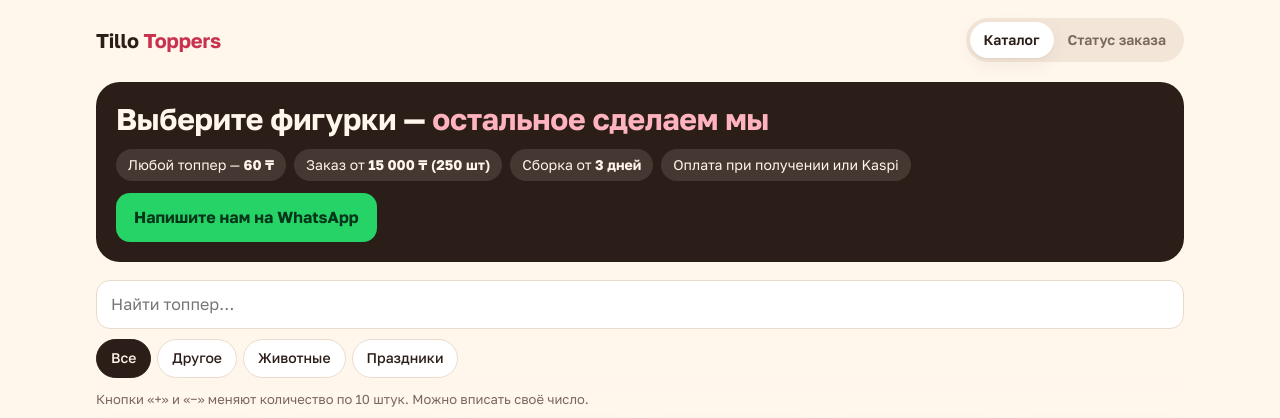
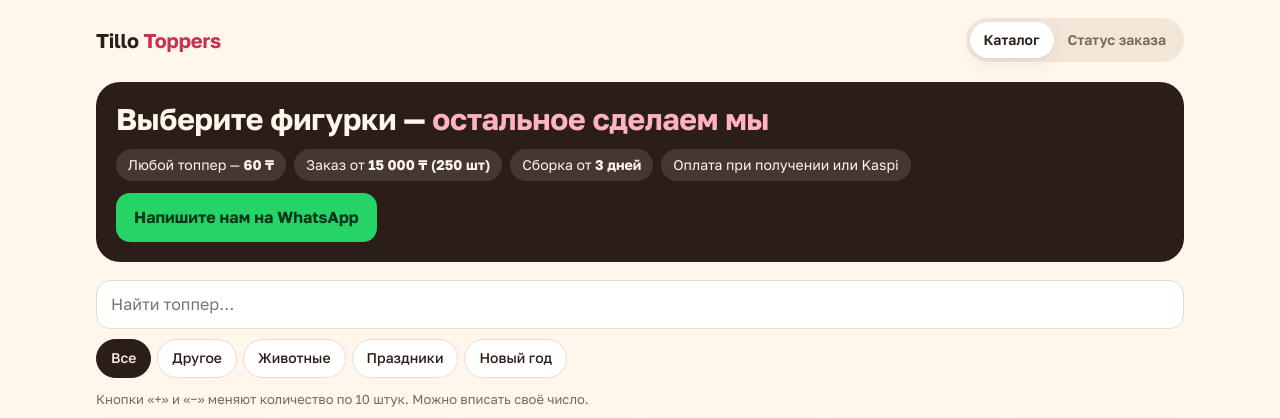
Before and after one commit to RDAtonz/toppers, a plain HTML site: page index.html in a window 1280 px wide. Shown: the top 418 px of the page. Drawn offline with Linux system fonts and the light colour scheme; a web font is replaced by a local one.

Commit message:
Update index.html

```diff
--- a/index.html
+++ b/index.html
@@ -249,7 +249,14 @@ const CATALOG = [
   { id: 'f11', name: 'Серый котёнок', cat: 'Животные', e: '🐱', c: '#E8E8EE' },
   { id: 'f12', name: 'Утка с бантиком', cat: 'Животные', e: '🦆', c: '#FDE3EC' },
   { id: 'f13', name: 'Уточка', cat: 'Животные', e: '🦆', c: '#FFF3B8' },
-  { id: 'f14', name: 'Сердце', cat: 'Праздники', e: '❤️', c: '#FBDADF' }
+  { id: 'f14', name: 'Сердце', cat: 'Праздники', e: '❤️', c: '#FBDADF' },
+  { id: 'f15', name: 'Лисёнок', cat: 'Новый год', e: '🦊', c: '#FFE3CC' },
+  { id: 'f16', name: 'Зайчик', cat: 'Новый год', e: '🐰', c: '#FDE3EC' },
+  { id: 'f17', name: 'Белый мишка', cat: 'Новый год', e: '🐻‍❄️', c: '#E8F0FA' },
+  { id: 'f18', name: 'Совушка', cat: 'Новый год', e: '🦉', c: '#F3DFC8' },
+  { id: 'f19', name: 'Подарок', cat: 'Новый год', e: '🎁', c: '#FFE3CC' },
+  { id: 'f20', name: 'Пингвин', cat: 'Новый год', e: '🐧', c: '#E7E0F5' },
+  { id: 'f21', name: 'Ёлочка', cat: 'Новый год', e: '🎄', c: '#D9EEDD' }
 ];
 
 const $ = id => document.getElementById(id);
```
